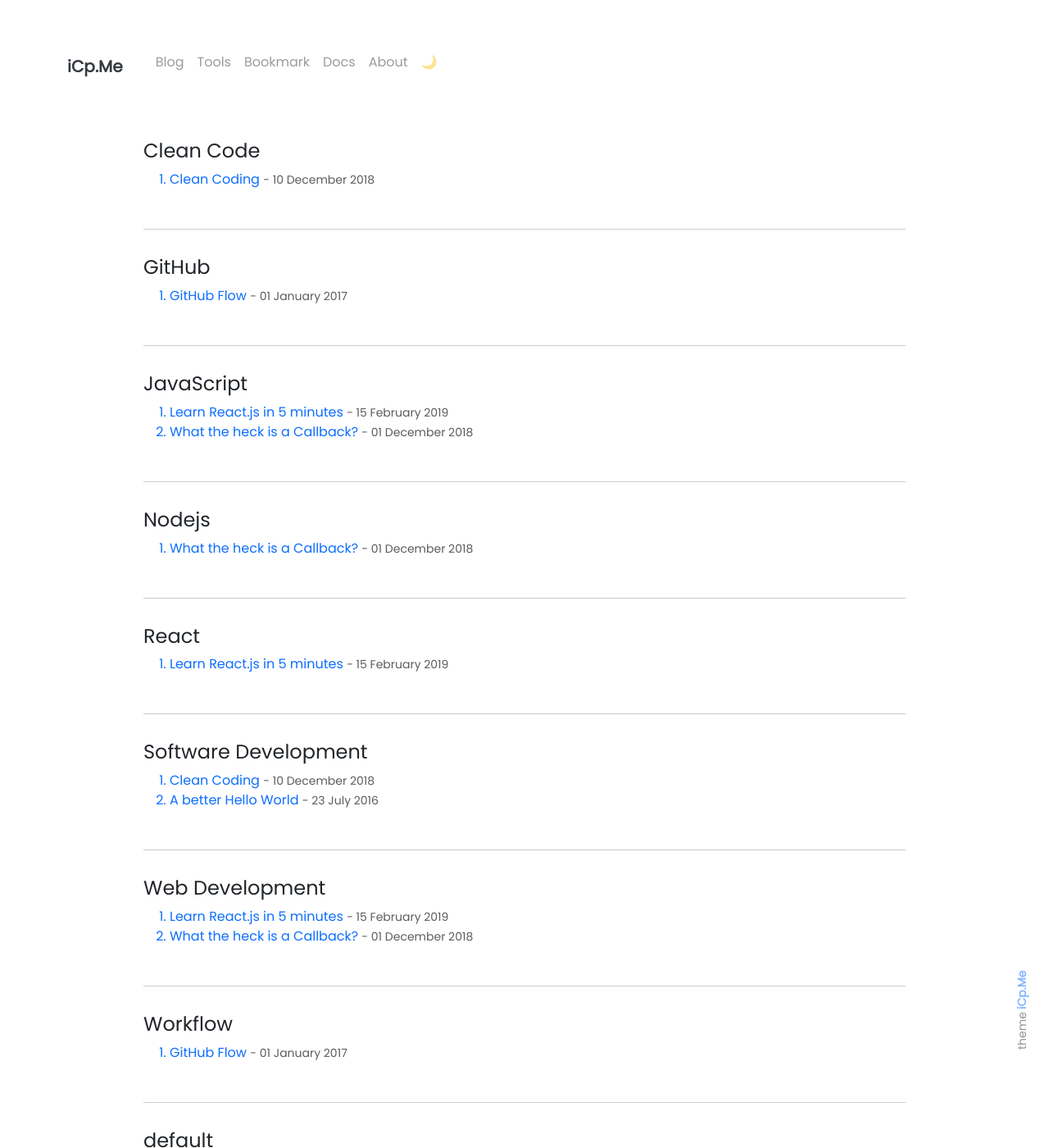
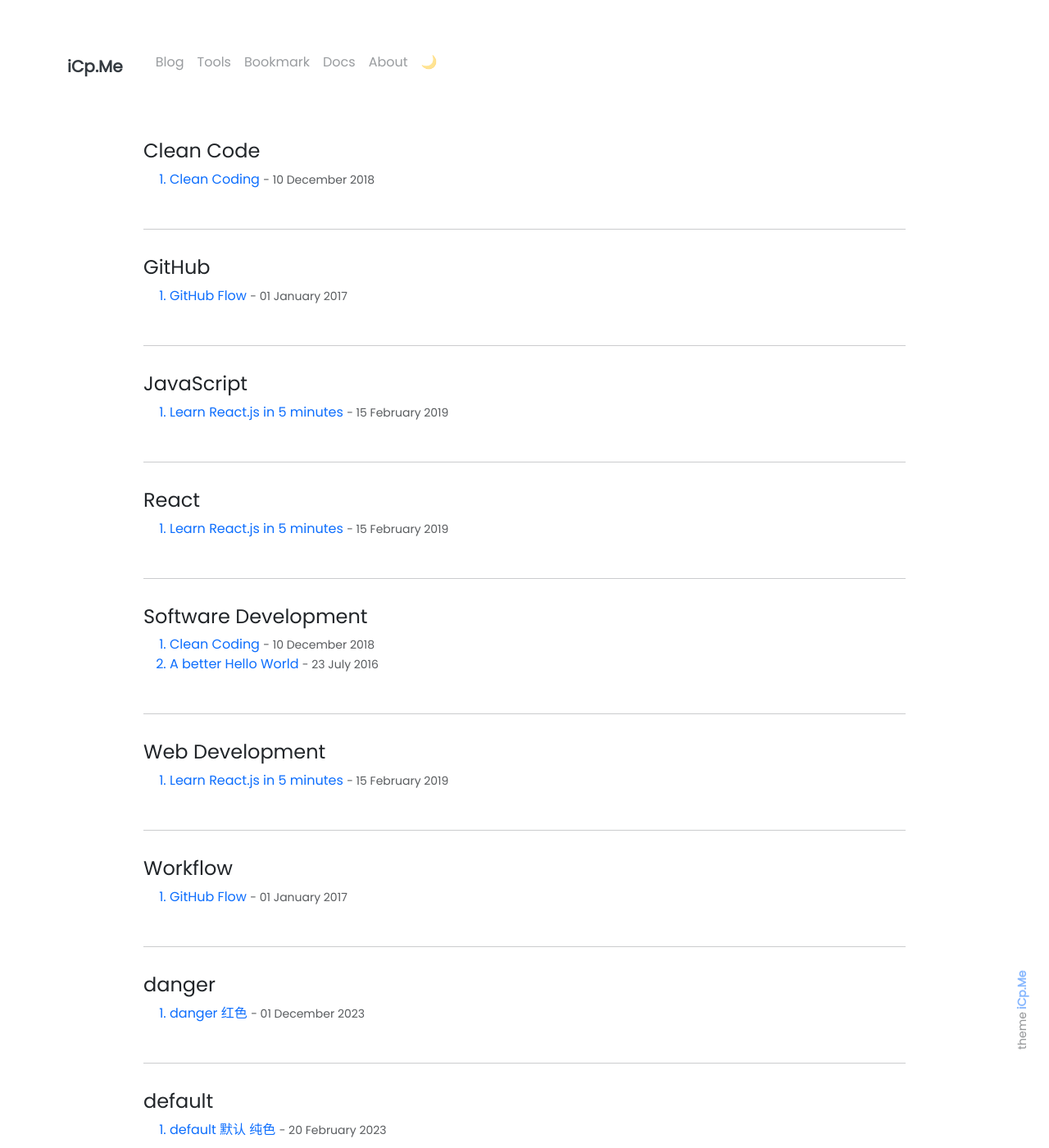
Before and after one commit to WorkSpacesPro/icp, a Jekyll site: the page built from pages/tags.html, in a window 1280 px wide and 1400 px high. Shown: the whole window at 82% size. Built offline with Jekyll 4.4.1, drawn with Linux system fonts in a browser that asks for light colours.

Commit message:
Update and rename 2018-12-01-what-the-heck-is-a-callback.md to 2023-12-01-danger.md

```diff
--- a/_posts/2018-12-01-what-the-heck-is-a-callback.md
+++ b/_posts/2023-12-01-danger.md
@@ -1,14 +1,10 @@
 ---
-title: What the heck is a Callback?
-tags: [JavaScript, Nodejs, Web Development]
+title: danger 红色
+tags: [danger]
 style: fill
 color: danger
 description: Learn and understand the basics of callbacks in just 6 minutes with easy examples.
 ---
-
-Source: [Brandon Morelli](https://codeburst.io/javascript-what-the-heck-is-a-callback-aba4da2deced)
-
-![](https://cdn-images-1.medium.com/max/2000/1*pWGJIKats-zuumA3RQNEWQ.jpeg)
 
 ## What is a Callback?
 
```
